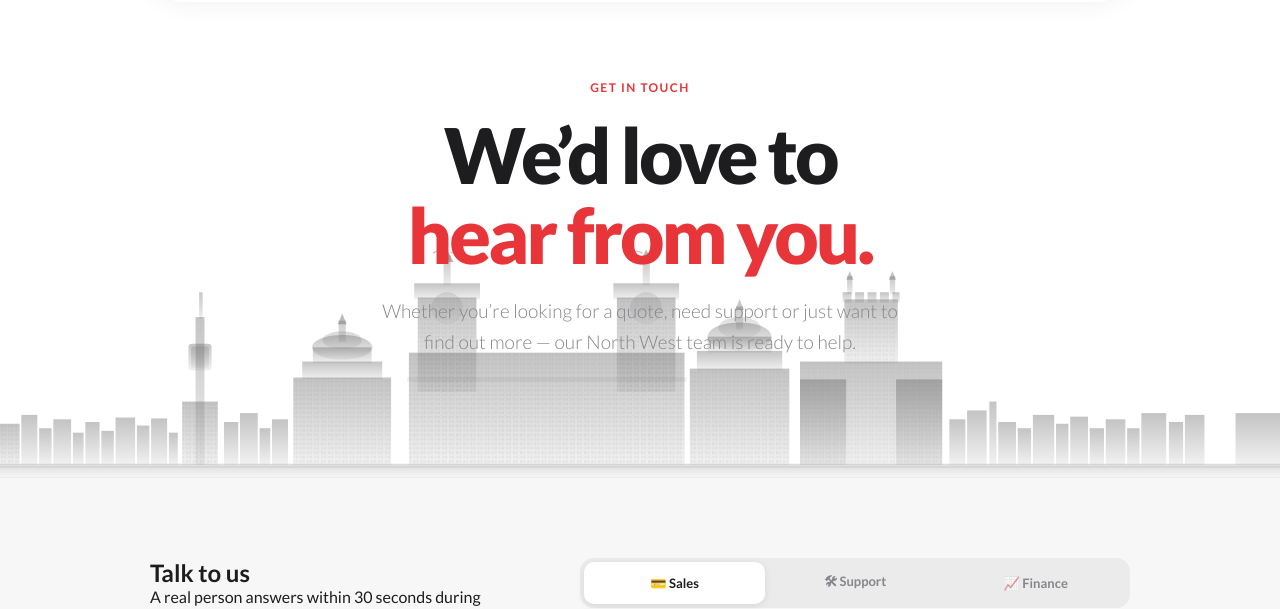
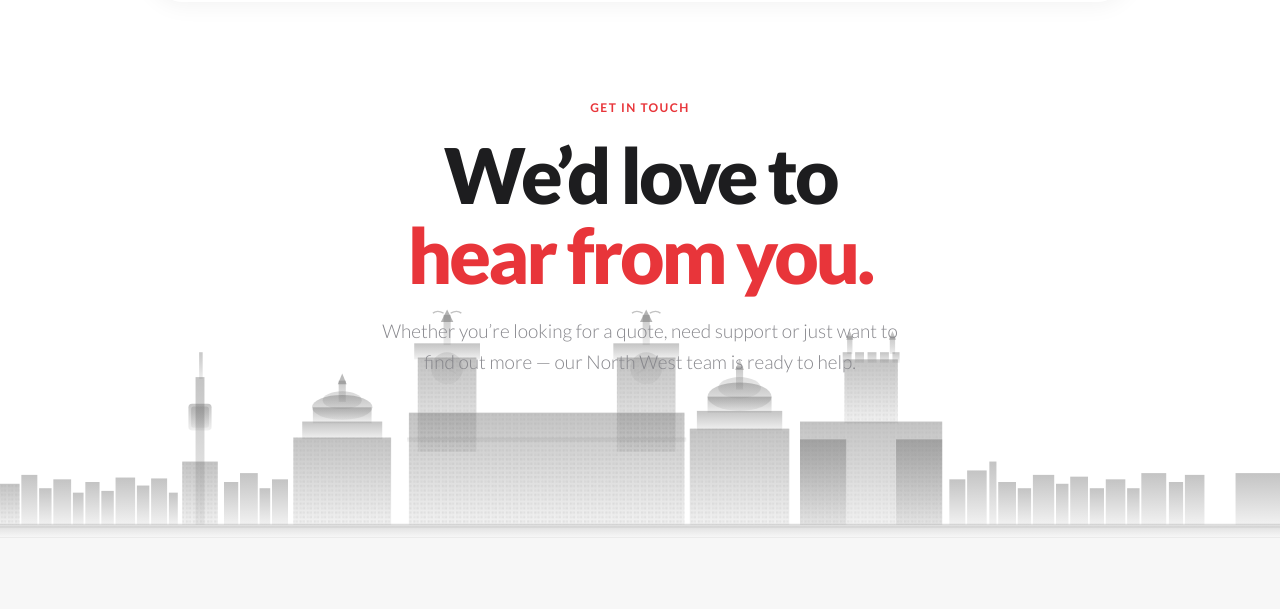
Before and after one commit to EliteGrouplca/elite-group-website-final, a plain HTML site: page contact.html in a window 1280 px wide. Shown: the part 80-689 px from the top of the page. Drawn offline with Linux system fonts and the light colour scheme.

Commit message:
Add files via upload

```diff
--- a/contact.html
+++ b/contact.html
@@ -41,7 +41,7 @@ nav.scrolled{background:rgba(255,255,255,0.18);backdrop-filter:blur(12px) satura
 .btn-fill:hover{background:var(--red-deep)}
 
 /* HERO */
-.hero{min-height:68vh;display:flex;flex-direction:column;align-items:center;justify-content:center;text-align:center;padding:160px 24px 120px;position:relative;overflow:hidden;background:var(--white)}
+.hero{min-height:600px;display:flex;flex-direction:column;align-items:center;justify-content:center;text-align:center;padding:180px 24px 160px;position:relative;overflow:hidden;background:var(--white)}
 .hero-sky{position:absolute;bottom:0;left:0;width:100%;pointer-events:none;z-index:0;line-height:0}
 .hero-sky svg{display:block;width:100%}
 .hero-content{position:relative;z-index:1}
```
Also changed, not shown: about.html (+1 -1 lines), account-management.html (+1 -1 lines), elite-service.html (+1 -1 lines), managed-print.html (+1 -1 lines), products.html (+1 -1 lines), services.html (+1 -1 lines).
